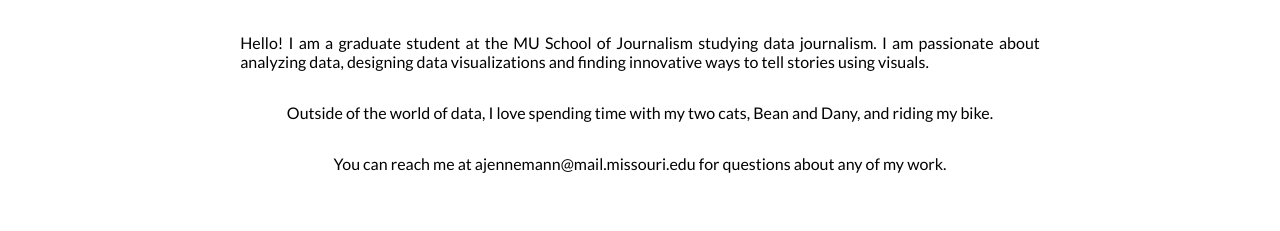
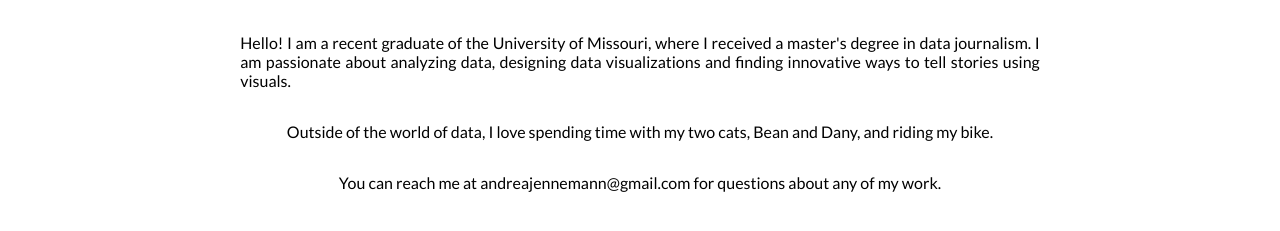
Before and after one commit to ajj762/annie-jennemann, a plain HTML site: page index.html in a window 1280 px wide. Shown: the part 609-840 px from the top of the page. Drawn offline with Linux system fonts and the light colour scheme.

Commit message:
Update index.html

```diff
--- a/index.html
+++ b/index.html
@@ -46,10 +46,10 @@
   <img class="me" src="images/Headshot-Annie.jpg" alt="A portrait of Annie Jennemann from the shoulders and up looking directly at the camera with a slight smile. The picture is toned to be pink.">
 
   <div class="about">
-    <p>Hello! I am a graduate student at the MU School of Journalism studying data journalism. I am passionate about analyzing data, designing data visualizations and finding innovative ways to tell stories using visuals.</p>
+    <p>Hello! I am a recent graduate of the University of Missouri, where I received a master's degree in data journalism. I am passionate about analyzing data, designing data visualizations and finding innovative ways to tell stories using visuals.</p>
     <b></b>
     <p>Outside of the world of data, I love spending time with my two cats, Bean and Dany, and riding my bike.</p>
-    <p>You can reach me at <a href="mailto:ajennemann@mail.missouri.edu">ajennemann@mail.missouri.edu</a> for questions about any of my work.</p>
+    <p>You can reach me at <a href="mailto:andreajennemann@gmail.com">andreajennemann@gmail.com</a> for questions about any of my work.</p>
   </div>
 
 </body>
```
